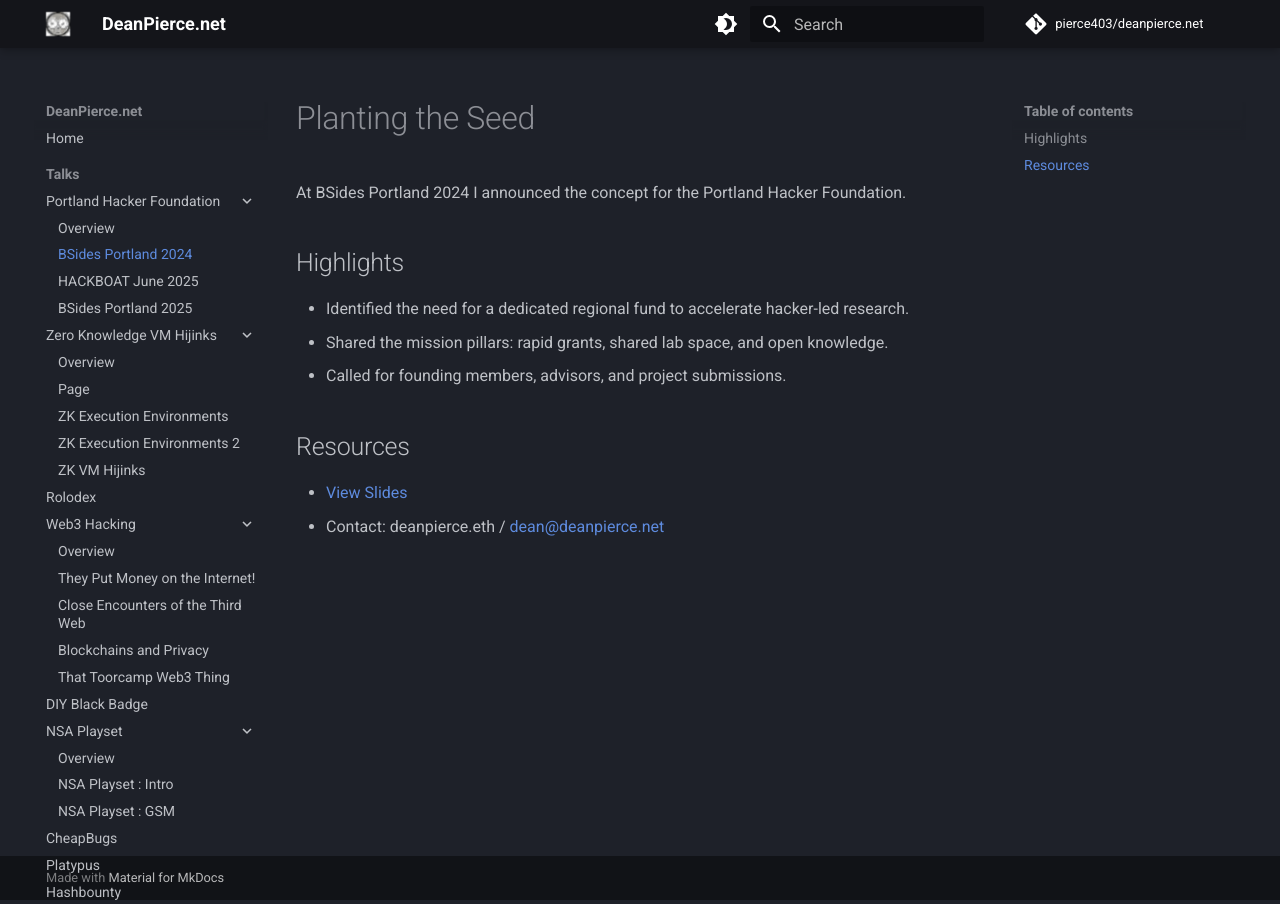
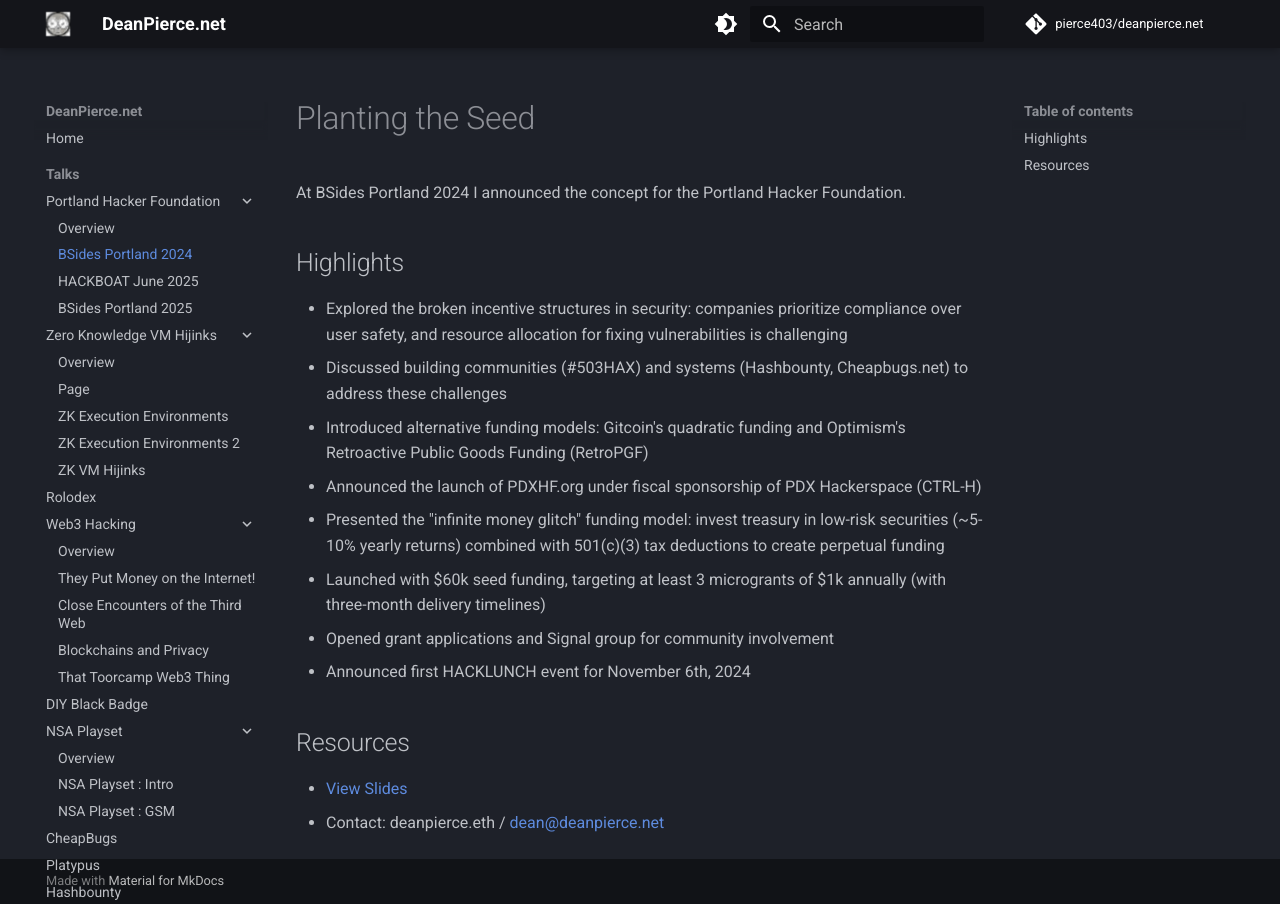
Before and after one commit to pierce403/deanpierce.net, an MkDocs documentation site: the page built from docs/talks/portland-hacker-foundation/bsides-portland-2024.md, in a window 1280 px wide. Built offline with MkDocs 1.6.1 and Material for MkDocs 9.7.7, drawn with Linux system fonts in a browser that asks for light colours; comment, search, counter and statistics services are not loaded.

Commit message:
Update BSides Portland 2024 highlights based on actual slide content

```diff
--- a/docs/talks/portland-hacker-foundation/bsides-portland-2024.md
+++ b/docs/talks/portland-hacker-foundation/bsides-portland-2024.md
@@ -8,9 +8,14 @@
 
 ## Highlights
 
-- Identified the need for a dedicated regional fund to accelerate hacker-led research.
-- Shared the mission pillars: rapid grants, shared lab space, and open knowledge.
-- Called for founding members, advisors, and project submissions.
+- Explored the broken incentive structures in security: companies prioritize compliance over user safety, and resource allocation for fixing vulnerabilities is challenging
+- Discussed building communities (#503HAX) and systems (Hashbounty, Cheapbugs.net) to address these challenges
+- Introduced alternative funding models: Gitcoin's quadratic funding and Optimism's Retroactive Public Goods Funding (RetroPGF)
+- Announced the launch of PDXHF.org under fiscal sponsorship of PDX Hackerspace (CTRL-H)
+- Presented the "infinite money glitch" funding model: invest treasury in low-risk securities (~5-10% yearly returns) combined with 501(c)(3) tax deductions to create perpetual funding
+- Launched with $60k seed funding, targeting at least 3 microgrants of $1k annually (with three-month delivery timelines)
+- Opened grant applications and Signal group for community involvement
+- Announced first HACKLUNCH event for November 6th, 2024
 
 ## Resources
 
```
